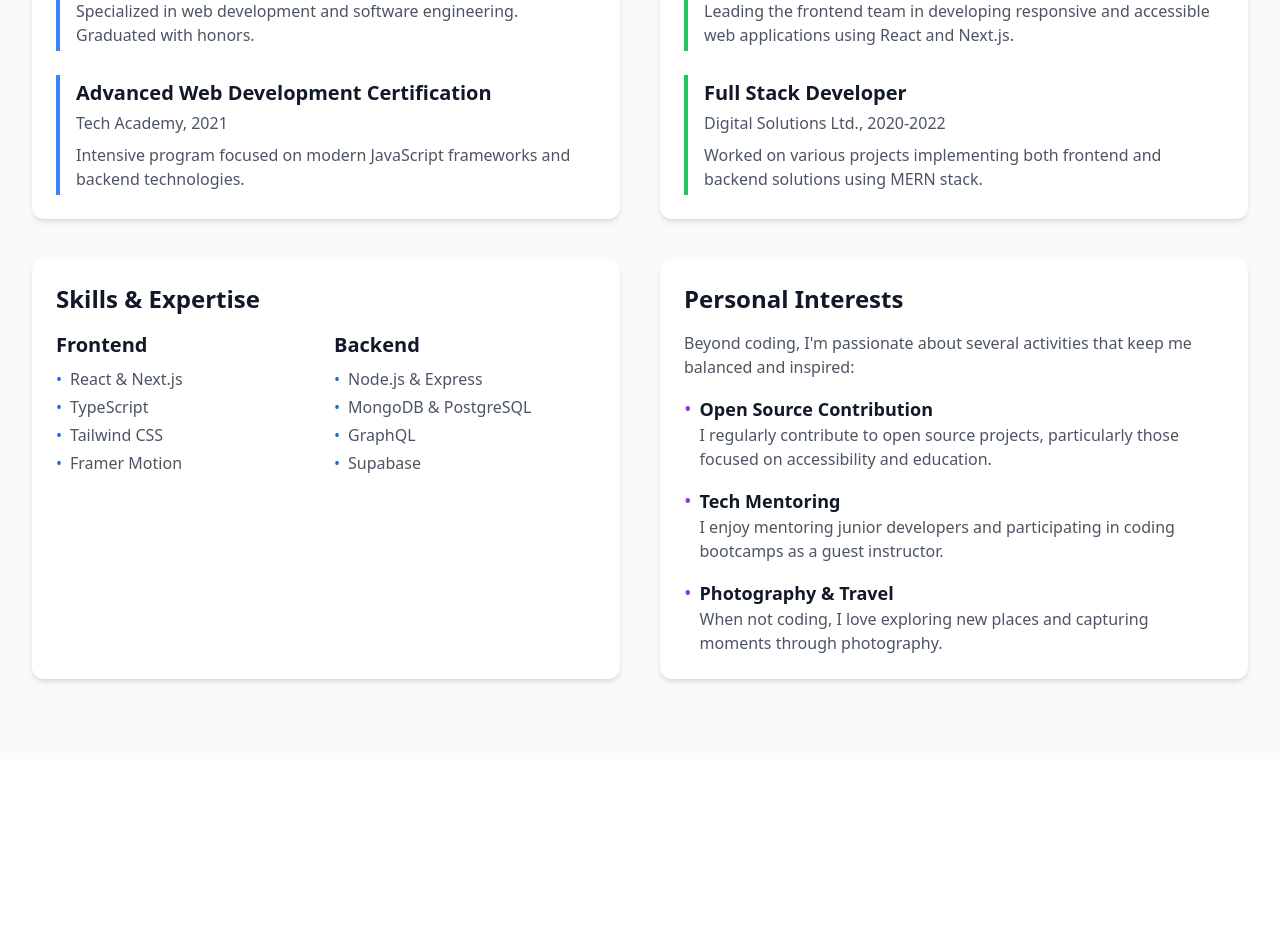
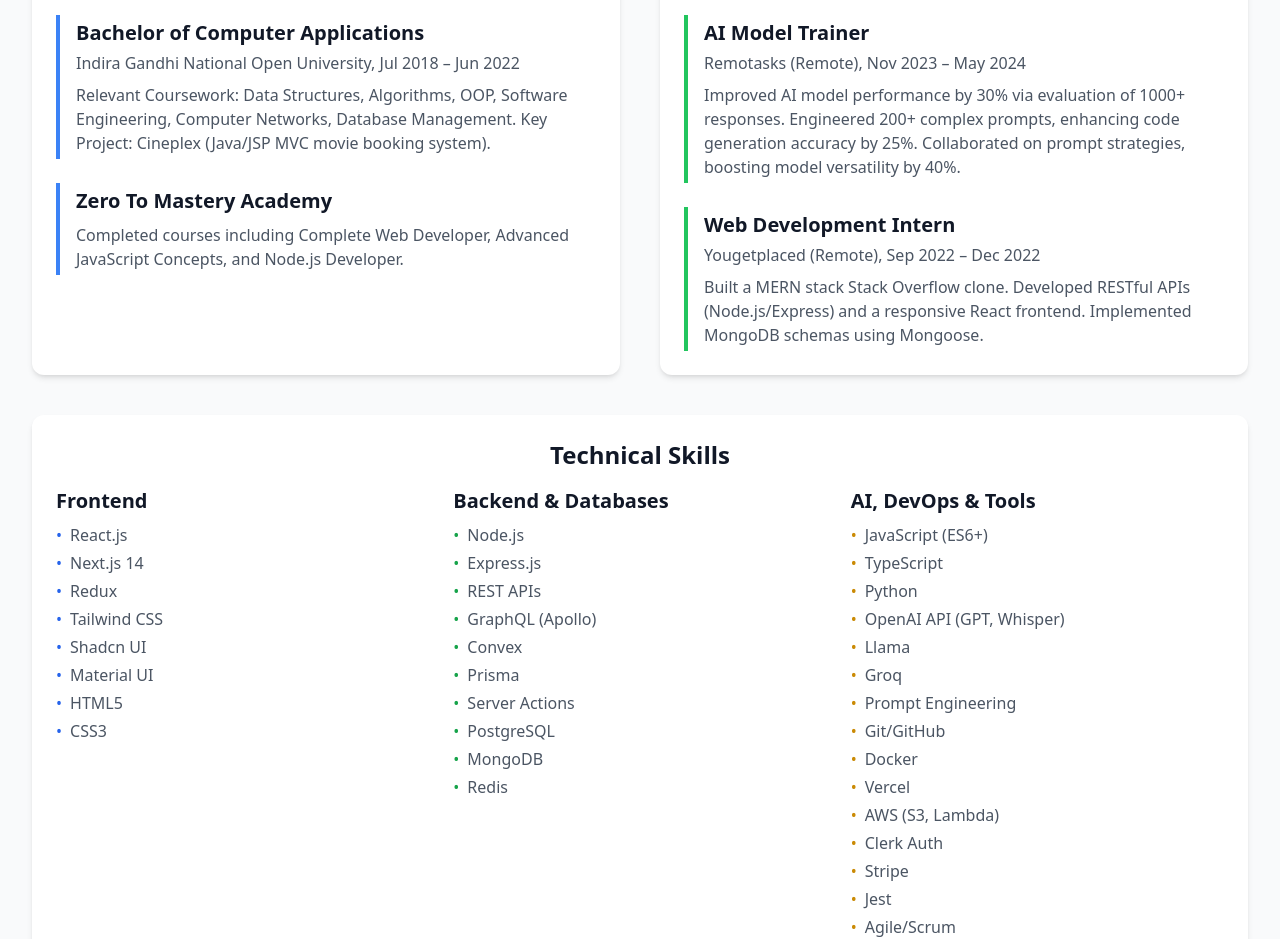
Before and after one commit to awesome-kartikey/kartikey-portfolio-ai, a React (Vite) app: page /about in a window 1280 px wide. Shown: the part 1514-2453 px from the top of the page. Before the commit the page ends 2273 px from the top, so only its background shows below. Built offline with nearby package versions, Linux system fonts and the light colour scheme; no server answers; the database is empty.

Commit message:
feat: Update resume content and enhance DetailedAbout component with new skills and projects

```diff
--- a/src/components/features/about/DetailedAbout.jsx
+++ b/src/components/features/about/DetailedAbout.jsx
@@ -1,6 +1,6 @@
-import React from 'react';
-import { motion } from 'framer-motion';
-import { useInView } from 'react-intersection-observer';
+import React from "react";
+import { motion } from "framer-motion";
+import { useInView } from "react-intersection-observer";
 
 export const DetailedAbout = () => {
   const [ref, inView] = useInView({
@@ -21,13 +21,18 @@
           <h2 className="text-3xl font-bold text-gray-900 dark:text-white mb-4">
             My Journey
           </h2>
+          {/* Updated Intro from Resume Summary */}
           <p className="text-lg text-gray-600 dark:text-gray-300 max-w-3xl mx-auto">
-            A deeper look into my background, experiences, and what drives me
+            Full Stack Developer proficient in JavaScript, TypeScript, React,
+            Node.js, and Python. Experienced in building MERN stack applications
+            and enhancing AI model performance through prompt engineering and
+            evaluation. Seeking to leverage expertise in developing
+            user-centric, scalable web solutions and AI-driven tools.
           </p>
         </motion.div>
 
         <div className="grid grid-cols-1 md:grid-cols-2 gap-10">
-          {/* Education Section */}
+          {/* Education Section - Updated */}
           <motion.div
             initial={{ opacity: 0, y: 30 }}
             animate={inView ? { opacity: 1, y: 0 } : { opacity: 0, y: 30 }}
@@ -35,35 +40,38 @@
             className="bg-white dark:bg-gray-900 rounded-xl shadow-md p-6 hover:shadow-lg transition-shadow duration-300"
           >
             <h3 className="text-2xl font-bold text-gray-900 dark:text-white mb-4">
-              Education
+              Education & Certifications
             </h3>
             <div className="space-y-6">
               <div className="border-l-4 border-blue-500 pl-4 py-1">
                 <h4 className="text-xl font-semibold text-gray-900 dark:text-white">
-                  Computer Science Degree
+                  Bachelor of Computer Applications
                 </h4>
                 <p className="text-gray-600 dark:text-gray-300 mt-1">
-                  University of Technology, 2016-2020
+                  Indira Gandhi National Open University, Jul 2018 – Jun 2022
                 </p>
                 <p className="text-gray-600 dark:text-gray-300 mt-2">
-                  Specialized in web development and software engineering. Graduated with honors.
+                  Relevant Coursework: Data Structures, Algorithms, OOP,
+                  Software Engineering, Computer Networks, Database Management.
+                  Key Project: Cineplex (Java/JSP MVC movie booking system).
                 </p>
               </div>
               <div className="border-l-4 border-blue-500 pl-4 py-1">
                 <h4 className="text-xl font-semibold text-gray-900 dark:text-white">
-                  Advanced Web Development Certification
+                  Zero To Mastery Academy
                 </h4>
-                <p className="text-gray-600 dark:text-gray-300 mt-1">
-                  Tech Academy, 2021
-                </p>
+                {/* <p className="text-gray-600 dark:text-gray-300 mt-1">
+                  Online Platform
+                </p> */}
                 <p className="text-gray-600 dark:text-gray-300 mt-2">
-                  Intensive program focused on modern JavaScript frameworks and backend technologies.
+                  Completed courses including Complete Web Developer, Advanced
+                  JavaScript Concepts, and Node.js Developer.
                 </p>
               </div>
             </div>
           </motion.div>
 
-          {/* Work Experience Section */}
+          {/* Work Experience Section - Updated */}
           <motion.div
             initial={{ opacity: 0, y: 30 }}
             animate={inView ? { opacity: 1, y: 0 } : { opacity: 0, y: 30 }}
@@ -71,95 +79,137 @@
             className="bg-white dark:bg-gray-900 rounded-xl shadow-md p-6 hover:shadow-lg transition-shadow duration-300"
           >
             <h3 className="text-2xl font-bold text-gray-900 dark:text-white mb-4">
-              Work Experience
+              Experience
             </h3>
             <div className="space-y-6">
               <div className="border-l-4 border-green-500 pl-4 py-1">
                 <h4 className="text-xl font-semibold text-gray-900 dark:text-white">
-                  Senior Frontend Developer
+                  AI Model Trainer
                 </h4>
                 <p className="text-gray-600 dark:text-gray-300 mt-1">
-                  Tech Innovations Inc., 2022-Present
+                  Remotasks (Remote), Nov 2023 – May 2024
                 </p>
                 <p className="text-gray-600 dark:text-gray-300 mt-2">
-                  Leading the frontend team in developing responsive and accessible web applications using React and Next.js.
+                  Improved AI model performance by 30% via evaluation of 1000+
+                  responses. Engineered 200+ complex prompts, enhancing code
+                  generation accuracy by 25%. Collaborated on prompt strategies,
+                  boosting model versatility by 40%.
                 </p>
               </div>
               <div className="border-l-4 border-green-500 pl-4 py-1">
                 <h4 className="text-xl font-semibold text-gray-900 dark:text-white">
-                  Full Stack Developer
+                  Web Development Intern
                 </h4>
                 <p className="text-gray-600 dark:text-gray-300 mt-1">
-                  Digital Solutions Ltd., 2020-2022
+                  Yougetplaced (Remote), Sep 2022 – Dec 2022
                 </p>
                 <p className="text-gray-600 dark:text-gray-300 mt-2">
-                  Worked on various projects implementing both frontend and backend solutions using MERN stack.
+                  Built a MERN stack Stack Overflow clone. Developed RESTful
+                  APIs (Node.js/Express) and a responsive React frontend.
+                  Implemented MongoDB schemas using Mongoose.
                 </p>
               </div>
             </div>
           </motion.div>
 
-          {/* Skills & Expertise Section */}
+          {/* Skills & Expertise Section - Updated */}
           <motion.div
             initial={{ opacity: 0, y: 30 }}
             animate={inView ? { opacity: 1, y: 0 } : { opacity: 0, y: 30 }}
             transition={{ duration: 0.6, delay: 0.4 }}
-            className="bg-white dark:bg-gray-900 rounded-xl shadow-md p-6 hover:shadow-lg transition-shadow duration-300"
+            className="bg-white dark:bg-gray-900 rounded-xl shadow-md p-6 hover:shadow-lg transition-shadow duration-300 md:col-span-2" // Span across two columns on medium screens
           >
-            <h3 className="text-2xl font-bold text-gray-900 dark:text-white mb-4">
-              Skills & Expertise
+            <h3 className="text-2xl font-bold text-gray-900 dark:text-white mb-4 text-center">
+              Technical Skills
             </h3>
-            <div className="grid grid-cols-2 gap-4">
+            <div className="grid grid-cols-1 sm:grid-cols-2 lg:grid-cols-3 gap-6">
+              {" "}
+              {/* Use 3 columns inside */}
               <div>
                 <h4 className="text-xl font-semibold text-gray-900 dark:text-white mb-2">
                   Frontend
                 </h4>
                 <ul className="space-y-1 text-gray-600 dark:text-gray-300">
-                  <li className="flex items-center">
-                    <span className="text-blue-600 dark:text-blue-400 mr-2">•</span>
-                    <span>React & Next.js</span>
-                  </li>
-                  <li className="flex items-center">
-                    <span className="text-blue-600 dark:text-blue-400 mr-2">•</span>
-                    <span>TypeScript</span>
-                  </li>
-                  <li className="flex items-center">
-                    <span className="text-blue-600 dark:text-blue-400 mr-2">•</span>
-                    <span>Tailwind CSS</span>
-                  </li>
-                  <li className="flex items-center">
-                    <span className="text-blue-600 dark:text-blue-400 mr-2">•</span>
-                    <span>Framer Motion</span>
-                  </li>
+                  {[
+                    "React.js",
+                    "Next.js 14",
+                    "Redux",
+                    "Tailwind CSS",
+                    "Shadcn UI",
+                    "Material UI",
+                    "HTML5",
+                    "CSS3",
+                  ].map((skill) => (
+                    <li key={skill} className="flex items-center">
+                      <span className="text-blue-600 dark:text-blue-400 mr-2">
+                        •
+                      </span>
+                      <span>{skill}</span>
+                    </li>
+                  ))}
                 </ul>
               </div>
               <div>
                 <h4 className="text-xl font-semibold text-gray-900 dark:text-white mb-2">
-                  Backend
+                  Backend & Databases
                 </h4>
                 <ul className="space-y-1 text-gray-600 dark:text-gray-300">
-                  <li className="flex items-center">
-                    <span className="text-blue-600 dark:text-blue-400 mr-2">•</span>
-                    <span>Node.js & Express</span>
-                  </li>
-                  <li className="flex items-center">
-                    <span className="text-blue-600 dark:text-blue-400 mr-2">•</span>
-                    <span>MongoDB & PostgreSQL</span>
-                  </li>
-                  <li className="flex items-center">
-                    <span className="text-blue-600 dark:text-blue-400 mr-2">•</span>
-                    <span>GraphQL</span>
-                  </li>
-                  <li className="flex items-center">
-                    <span className="text-blue-600 dark:text-blue-400 mr-2">•</span>
-                    <span>Supabase</span>
-                  </li>
+                  {[
+                    "Node.js",
+                    "Express.js",
+                    "REST APIs",
+                    "GraphQL (Apollo)",
+                    "Convex",
+                    "Prisma",
+                    "Server Actions",
+                    "PostgreSQL",
+                    "MongoDB",
+                    "Redis",
+                  ].map((skill) => (
+                    <li key={skill} className="flex items-center">
+                      <span className="text-green-600 dark:text-green-400 mr-2">
+                        •
+                      </span>
+                      <span>{skill}</span>
+                    </li>
+                  ))}
+                </ul>
+              </div>
+              <div>
+                <h4 className="text-xl font-semibold text-gray-900 dark:text-white mb-2">
+                  AI, DevOps & Tools
+                </h4>
+                <ul className="space-y-1 text-gray-600 dark:text-gray-300">
+                  {[
+                    "JavaScript (ES6+)",
+                    "TypeScript",
+                    "Python",
+                    "OpenAI API (GPT, Whisper)",
+                    "Llama",
+                    "Groq",
+                    "Prompt Engineering",
+                    "Git/GitHub",
+                    "Docker",
+                    "Vercel",
+                    "AWS (S3, Lambda)",
+                    "Clerk Auth",
+                    "Stripe",
+                    "Jest",
+                    "Agile/Scrum",
+                  ].map((skill) => (
+                    <li key={skill} className="flex items-center">
+                      <span className="text-yellow-600 dark:text-yellow-400 mr-2">
+                        •
+                      </span>
+                      <span>{skill}</span>
+                    </li>
+                  ))}
                 </ul>
               </div>
             </div>
           </motion.div>
 
-          {/* Personal Projects Section */}
+          {/* Personal Interests Section - Updated */}
           <motion.div
             initial={{ opacity: 0, y: 30 }}
             animate={inView ? { opacity: 1, y: 0 } : { opacity: 0, y: 30 }}
@@ -170,39 +220,62 @@
               Personal Interests
             </h3>
             <p className="text-gray-600 dark:text-gray-300 mb-4">
-              Beyond coding, I'm passionate about several activities that keep me balanced and inspired:
+              Outside of technology, I enjoy activities that promote well-being
+              and continuous growth:
             </p>
             <div className="space-y-4">
               <div className="flex items-start">
-                <span className="text-purple-600 dark:text-purple-400 mr-2 text-xl">•</span>
+                <span className="text-purple-600 dark:text-purple-400 mr-2 text-xl">
+                  •
+                </span>
                 <div>
                   <h4 className="text-lg font-semibold text-gray-900 dark:text-white">
-                    Open Source Contribution
+                    Fitness
                   </h4>
                   <p className="text-gray-600 dark:text-gray-300">
-                    I regularly contribute to open source projects, particularly those focused on accessibility and education.
+                    Staying active through Jump Rope, Gym sessions, and Yoga.
                   </p>
                 </div>
               </div>
               <div className="flex items-start">
-                <span className="text-purple-600 dark:text-purple-400 mr-2 text-xl">•</span>
+                <span className="text-purple-600 dark:text-purple-400 mr-2 text-xl">
+                  •
+                </span>
                 <div>
                   <h4 className="text-lg font-semibold text-gray-900 dark:text-white">
-                    Tech Mentoring
+                    Reading
                   </h4>
                   <p className="text-gray-600 dark:text-gray-300">
-                    I enjoy mentoring junior developers and participating in coding bootcamps as a guest instructor.
+                    Exploring ideas and knowledge through Non-fiction and
+                    Spirtual books.
                   </p>
                 </div>
               </div>
               <div className="flex items-start">
-                <span className="text-purple-600 dark:text-purple-400 mr-2 text-xl">•</span>
+                <span className="text-purple-600 dark:text-purple-400 mr-2 text-xl">
+                  •
+                </span>
                 <div>
                   <h4 className="text-lg font-semibold text-gray-900 dark:text-white">
-                    Photography & Travel
+                    Anime
                   </h4>
                   <p className="text-gray-600 dark:text-gray-300">
-                    When not coding, I love exploring new places and capturing moments through photography.
+                    Appreciating Japanese animation for storytelling and art
+                    style.
+                  </p>
+                </div>
+              </div>
+              <div className="flex items-start">
+                <span className="text-purple-600 dark:text-purple-400 mr-2 text-xl">
+                  •
+                </span>
+                <div>
+                  <h4 className="text-lg font-semibold text-gray-900 dark:text-white">
+                    Continuous Learning
+                  </h4>
+                  <p className="text-gray-600 dark:text-gray-300">
+                    Passionate about constantly acquiring new skills and
+                    knowledge, especially in the tech field.
                   </p>
                 </div>
               </div>
--- a/src/components/features/projects/Projects.jsx
+++ b/src/components/features/projects/Projects.jsx
@@ -5,19 +5,36 @@
 
 const projects = [
   {
-    title: "Pathfinding Algorithm Visualizer",
+    title: "SpeakEasyAI (Video/Audio to Blog)",
     description:
-      "An interactive web application that visualizes various pathfinding algorithms in real-time. Users can draw walls, set start/end points, and watch as algorithms like Dijkstra and A* find the shortest path.",
-    image: "/project-screenshots/maze-pathfinder-visualizer.png",
-    tags: ["React", "TypeScript", "Algorithms", "CSS Grid"],
-    sourceCode:
-      "https://github.com/awesome-kartikey/Pathfinder_Visualizer_Kartikey",
-    liveDemo: "https://algomaze.netlify.app/",
+      "An AI-powered SaaS app (Next.js 14, OpenAI, Stripe, Clerk, NeonDB, UploadThing) that converts video/audio files into SEO-friendly blog posts.",
+    image: "/project-screenshots/speakeasyai-videoaudio-to-blog.png",
+    tags: [
+      "Next.js",
+      "TypeScript",
+      "Tailwind CSS",
+      "ShadCN UI",
+      "Clerk",
+      "NeonDb",
+      "PostgreSQL",
+      "UploadThing",
+      "OpenAI API",
+      "Whisper API",
+      "GPT API",
+      "Stripe",
+      "SaaS",
+      "AI",
+    ],
+    sourceCode: "https://github.com/awesome-kartikey/speakeasyai",
+    liveDemo: "https://videotonotes.vercel.app/",
     features: [
-      "Multiple pathfinding algorithms",
-      "Interactive grid system",
-      "Animation controls",
-      "Maze generation",
+      "AI transcription (Whisper) & blog generation (GPT)",
+      "Audio/Video file uploads (UploadThing)",
+      "Authentication (Clerk)",
+      "Subscription plans via Stripe",
+      "User dashboard & post management",
+      "Integrated Markdown editor",
+      "Content export as Markdown",
     ],
   },
   {
@@ -36,18 +53,37 @@
     ],
   },
   {
-    title: "Stack Overflow Clone",
+    title: "Dev Overflow (Stack Overflow Clone Next.js 14)",
     description:
-      "A comprehensive clone of Stack Overflow with features like question posting, answering, voting, and tagging. Includes markdown support and real-time notifications.",
-    image: "/project-screenshots/stack-overflow-clone-kartikey.png",
-    tags: ["MongoDB", "Express", "React", "Node.js"],
-    sourceCode: "https://github.com/awesome-kartikey/Stack-Overflow-Kartikey",
-    liveDemo: "https://stack-overflow-kartikey.netlify.app/",
+      "A modern Stack Overflow clone using Next.js 14, TypeScript, MongoDB, Clerk Auth, TinyMCE editor, AI answer generation (OpenAI), voting, reputation, collections.",
+    image:
+      "/project-screenshots/dev-overflow-stack-overflow-clone-nextjs-14.png",
+    tags: [
+      "Next.js",
+      "TypeScript",
+      "Tailwind CSS",
+      "Shadcn UI",
+      "MongoDB",
+      "Mongoose",
+      "Clerk",
+      "Authentication",
+      "TinyMCE",
+      "OpenAI API",
+      "AI",
+      "Server Actions",
+    ],
+    sourceCode: "https://github.com/awesome-kartikey/stack_overflow_nextjs14",
+    liveDemo: "https://kartikey-dev-overflow.vercel.app/",
     features: [
-      "Question & Answer system",
-      "Voting and reputation",
-      "Tag management",
-      "Search functionality",
+      "Authentication (Clerk)",
+      "Ask/Answer Questions (TinyMCE editor)",
+      "Voting & Reputation System",
+      "Save Questions to Collections",
+      "User Profiles & Editing",
+      "Community & Tags Pages",
+      "Local & Global Search",
+      "AI-Powered Answer Generation (OpenAI)",
+      "Light/Dark Mode",
     ],
   },
 ];
--- a/src/data/projectsData.js
+++ b/src/data/projectsData.js
@@ -575,7 +575,7 @@
       title: "React Star Rating Component",
       description:
         "A simple, reusable, and interactive star rating component built with React and Vite, allowing visual rating selection.",
-      image: "/public/project-screenshots/react-star-rating.png",
+      image: "/project-screenshots/react-star-rating.png",
       tags: ["React", "Vite", "Components", "CSS", "useState", "Hooks"],
       sourceCode: "https://github.com/awesome-kartikey/react-star-rating",
       liveDemo: "",
@@ -591,7 +591,7 @@
       title: "Robofriends (Basic)",
       description:
         'A simple React app displaying a searchable list of "robot friends" with data from JSONPlaceholder and images from RoboHash.',
-      image: "/public/project-screenshots/robofriends.png",
+      image: "/project-screenshots/robofriends.png",
       tags: ["React", "Fetch API", "API Integration", "Tachyons", "CSS"],
       sourceCode: "https://github.com/awesome-kartikey/robofriends",
       liveDemo: "",
```
Also changed, not shown: 1 other file (tests, documents, lock files or other folders).
